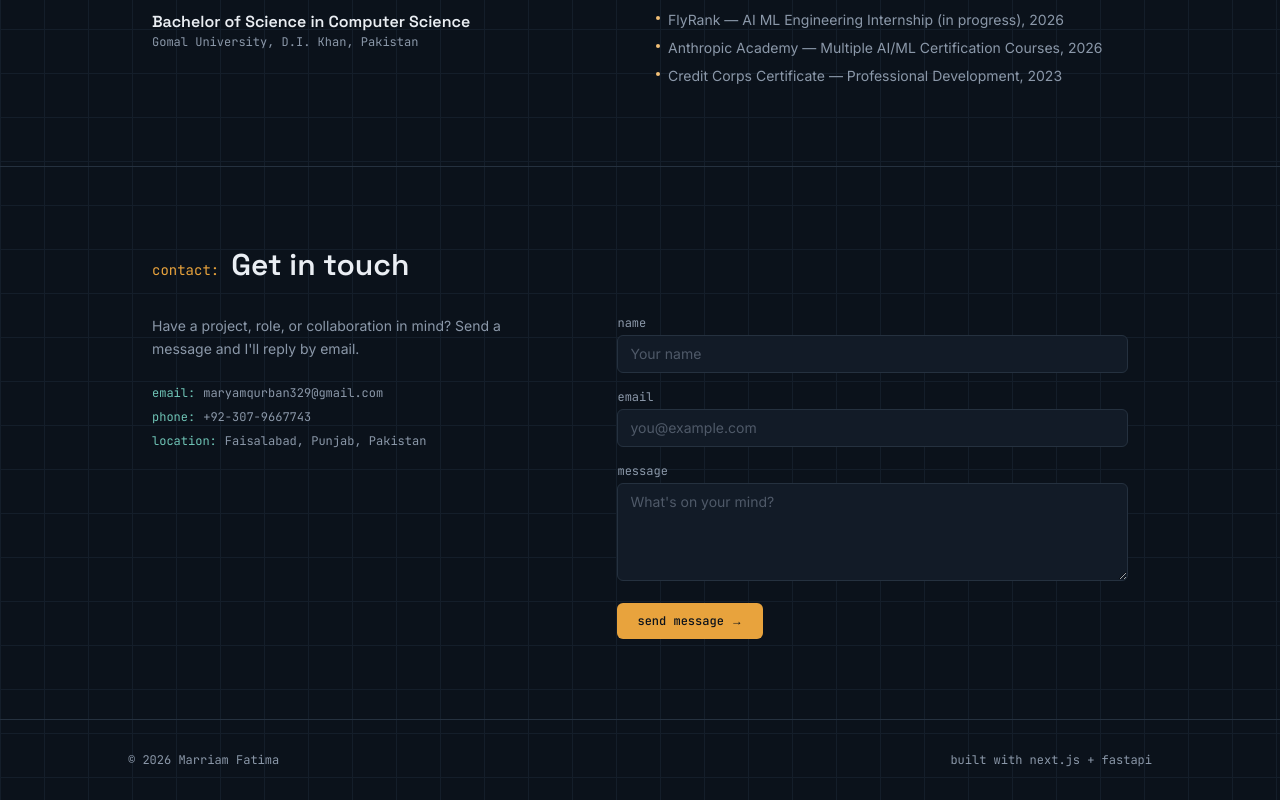
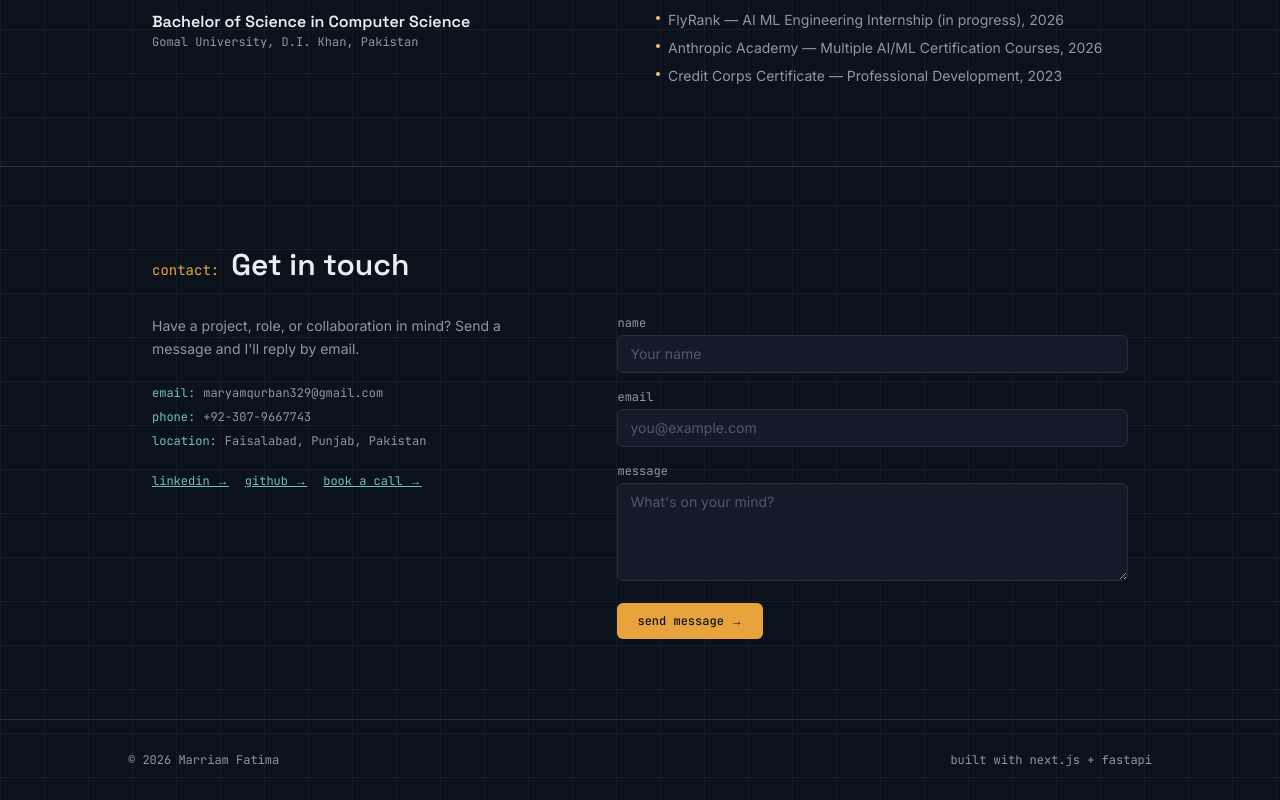
Before and after one commit to MarriamFatima-alt/Portfolio, a Next.js app in the folder frontend/: page / in a window 1280 px wide. Shown: the part 3095-3895 px from the top of the page. Built offline with nearby package versions, Linux system fonts and the light colour scheme; no server answers.

Commit message:
Update Contact.tsx

```diff
--- a/frontend/components/Contact.tsx
+++ b/frontend/components/Contact.tsx
@@ -67,7 +67,17 @@ export default function Contact({ profile }: { profile: Profile }) {
               <dt className="text-teal-soft">location:</dt>
               <dd>{profile.location}</dd>
             </div>
-          </dl>
+          </dl><div className="mt-6 flex flex-wrap gap-4 font-mono text-xs">
+              <a href={profile.links.linkedin} target="_blank" rel="noopener noreferrer" className="text-teal-soft underline">
+                linkedin →
+              </a>
+              <a href={profile.links.github} target="_blank" rel="noopener noreferrer" className="text-teal-soft underline">
+                github →
+              </a>
+              <a href={profile.links.booking} target="_blank" rel="noopener noreferrer" className="text-teal-soft underline">
+                book a call →
+              </a>
+            </div>
         </div>
 
         <form onSubmit={handleSubmit} className="space-y-4">
```
